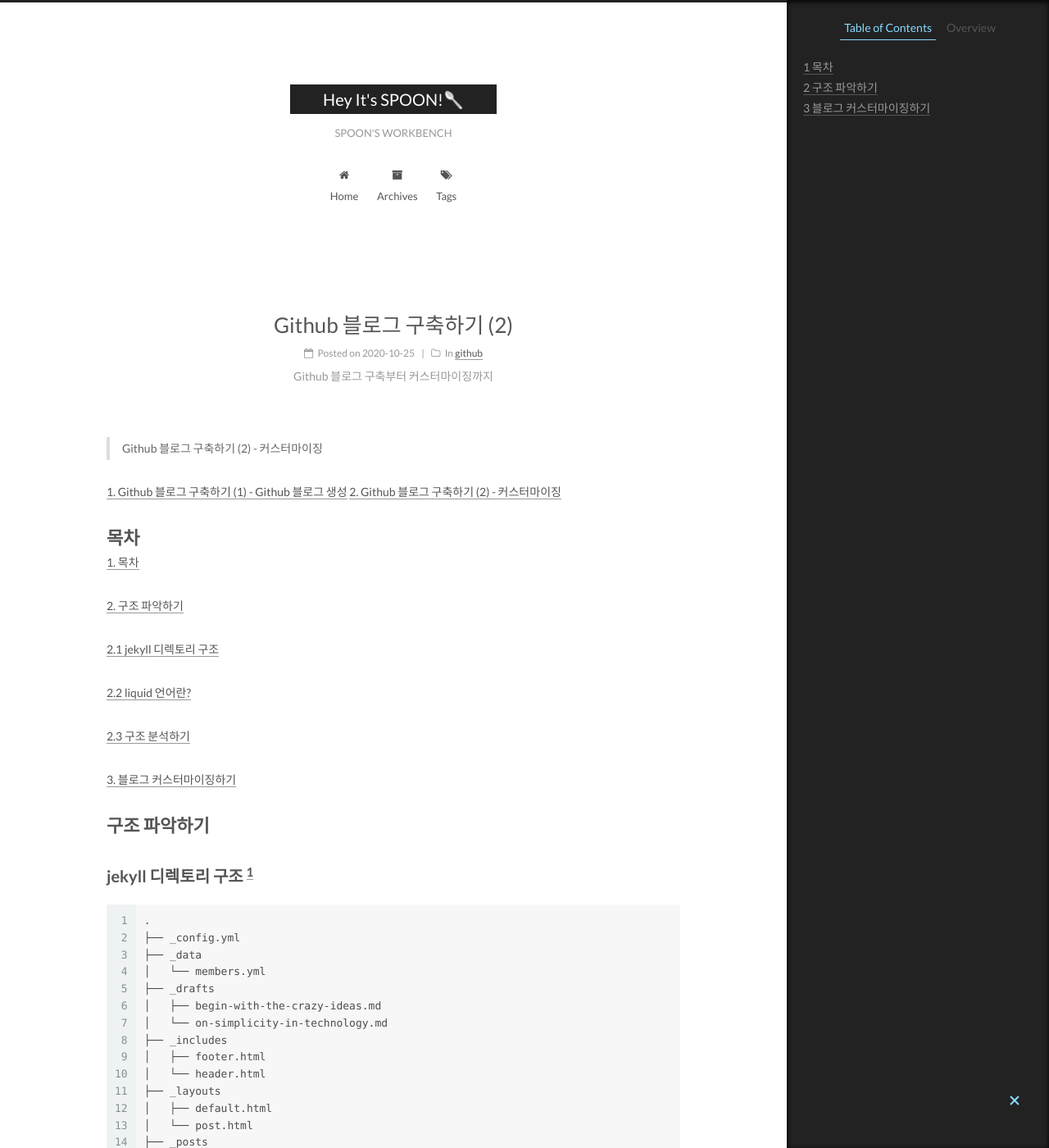
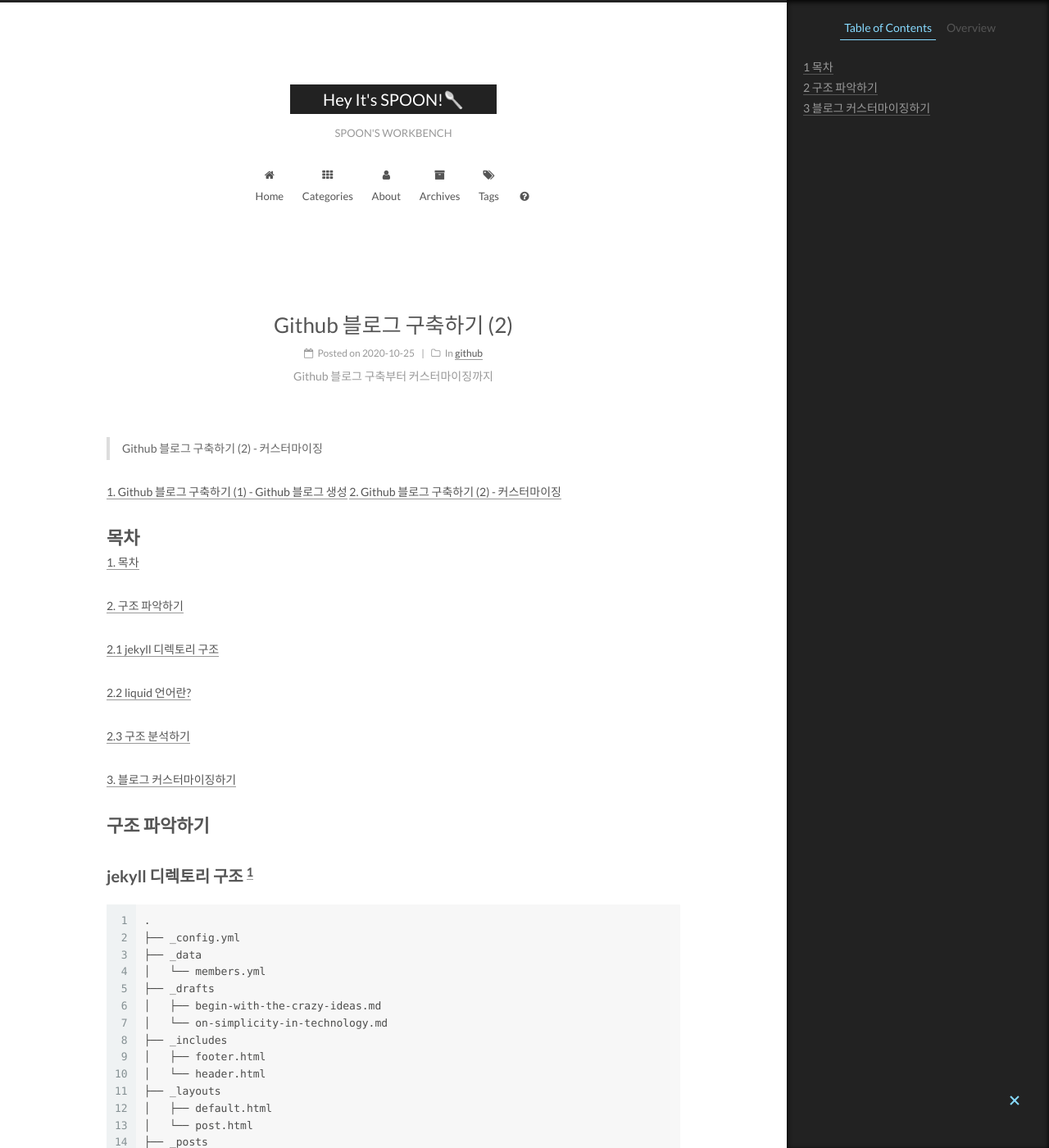
Before and after one commit to HeyItsSPOON/HeyItsSPOON.github.io, a Jekyll site: the page built from _posts/2020-10-25-github-blog-2.md, in a window 1280 px wide and 1400 px high. Shown: the whole window at 82% size. Built offline with Jekyll 4.4.1, drawn with Linux system fonts in a browser that asks for light colours; some of the changed text lies outside the part shown.

Commit message:
Update Post

````diff
--- a/_config.yml
+++ b/_config.yml
@@ -118,10 +118,11 @@ index_with_subtitle: false
 # When running the site in a subdirectory (e.g. domain.tld/blog), remove the leading slash (/archives -> archives)
 menu:
   home: /
-  #categories: /categories/
-  #about: /about/
+  categories: /categories/
+  about: /about/
   archives: /archives/
   tags: /tags/
+  project: /project/
   #sitemap: /sitemap.xml
   #commonweal: /404.html
 
@@ -143,8 +144,11 @@ menu_icons:
   sitemap: sitemap
   commonweal: heartbeat
 
-
-
+# Collections
+collections:
+  project:
+    output: true
+    permalink: /project/:path
 
 # ---------------------------------------------------------------
 # Scheme Settings
--- a/_posts/2020-10-25-github-blog-2.md
+++ b/_posts/2020-10-25-github-blog-2.md
@@ -75,58 +75,42 @@ jekyll 파일 이것 저것 열어보다 보면 뜬금없이 중괄호 2개로
 
 ```html
 <header id="header" class="header" itemscope itemtype="http://schema.org/WPHeader">
-      <div class="header-inner"> {% include _partials/header.html %} </div>
+      <div class="header-inner"> {% raw %}{% include _partials/header.html %}{% endraw %} </div>
 </header>
 ```
 
+![theme-apply](https://heyitsspoon.github.io/assets/images/github-blog/theme-apply.PNG "테마 적용 완료")
 
-무작정 모든 을 커스터마이징 하기 위해 크롬의 개발자도구를 이용해 약간의 html 분석과
-
+크롬 개발자 도구로 html 코드를 확인 후 비교 했을 때 _includes/_partials/header.html에서 메뉴 구성을 하는 걸 확인 할 수 있었다.
 
 ```html
 <nav class="site-nav">
-  {% if site.swiftype_key or site.algolia_search.enable or site.tinysou_Key or site.local_search.enable %}
-    {% assign hasSearch = true %}
-  {% endif %}
-
-  {% if site.menu %}
+  .
+  .
+  .
+  {% raw %} {% if site.menu %}{% endraw %}
     <ul id="menu" class="menu">
-      {% for name_path in site.menu %}
-        {% assign name = name_path[0] %}
-        {% assign path = name_path[1] %}
-        {% assign itemName = name | downcase %}
+      {% raw %}{% for name_path in site.menu %}{% endraw %}
+      {% raw %}  {% assign name = name_path[0] %}{% endraw %}
+        {% raw %}{% assign path = name_path[1] %}{% endraw %}
+        {% raw %}{% assign itemName = name | downcase %}{% endraw %}
         <li class="menu-item menu-item-{{ itemName }}">
           <a href="{{ path | relative_url }}" rel="section">
-            {% if site.menu_icons.enable %}
+            {% raw %}{% if site.menu_icons.enable %}{% endraw %}
               <i class="menu-item-icon fa fa-fw fa-{{site.menu_icons[itemName] | default: 'question-circle' | downcase }}"></i> <br />
-            {% endif %}
-            {{ __.menu[name] }}
+            {% raw %}{% endif %}{% endraw %}
+            {% raw %}{{ __.menu[name] }}{% endraw %}
           </a>
         </li>
-      {% endfor %}
-
-      {% if hasSearch %}
-        <li class="menu-item menu-item-search">
-          {% if site.swiftype_key %}
-            <a href="javascript:;" class="st-search-show-outputs">
-          {% elsif site.local_search.enable or site.algolia_search.enable %}
-            <a href="javascript:;" class="popup-trigger">
-          {% endif %}
-            {% if site.menu_icons.enable %}
-              <i class="menu-item-icon fa fa-search fa-fw"></i> <br />
-            {% endif %}
-            {{ __.menu.search }}
-          </a>
-        </li>
-      {% endif %}
+      {% raw %}{% endfor %}{% endraw %}
+      .
+      .
+      .
     </ul>
-  {% endif %}
-
-  {% if hasSearch %}
-    <div class="site-search">
-      {% include _partials/search.html %}
-    </div>
-  {% endif %}
+  {% raw %}{% endif %}{% endraw %}
+  .
+  .
+  .
 </nav>
 ```
 
@@ -141,6 +125,8 @@ menu:
   #commonweal: /404.html
 ```
 
+자 html 태그와 비교 해 보니 이 부분이 바로 내가 원하는 부분이다. site.menu라는 liquid 변수로 config 파일에 있는 menu 항목을 불러와 메뉴를 구성하는 것을 확인 할 수 있었다. 나는 현재 about 페이지가 필요하니 about에 주석을 해제하도록 한다.
+
 # 블로그 커스터마이징하기
 
 ***
--- /dev/null
+++ b/project/index.html
@@ -0,0 +1,4 @@
+---
+layout: page
+type: project
+---
````
Also changed, not shown: other parts of _posts/2020-10-25-github-blog-2.md (+1 -1 lines), _posts/2020-10-23-github-blog-1.md (+1 -0 lines).
